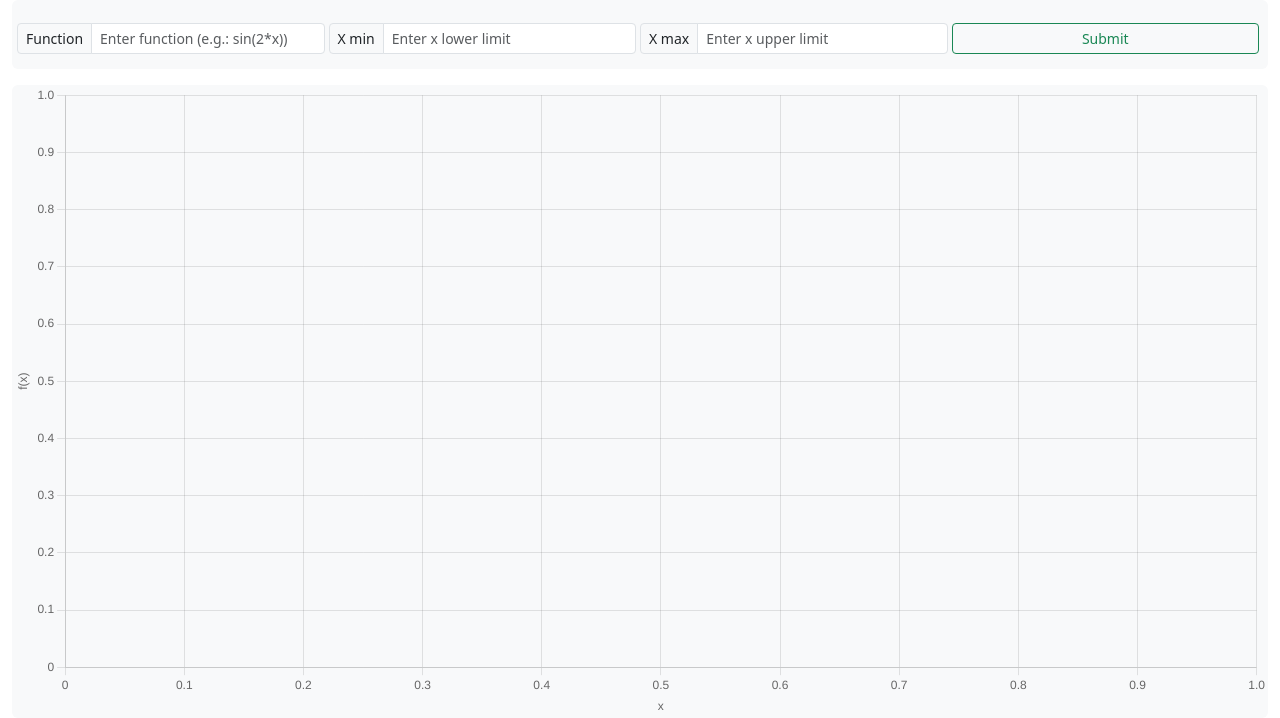
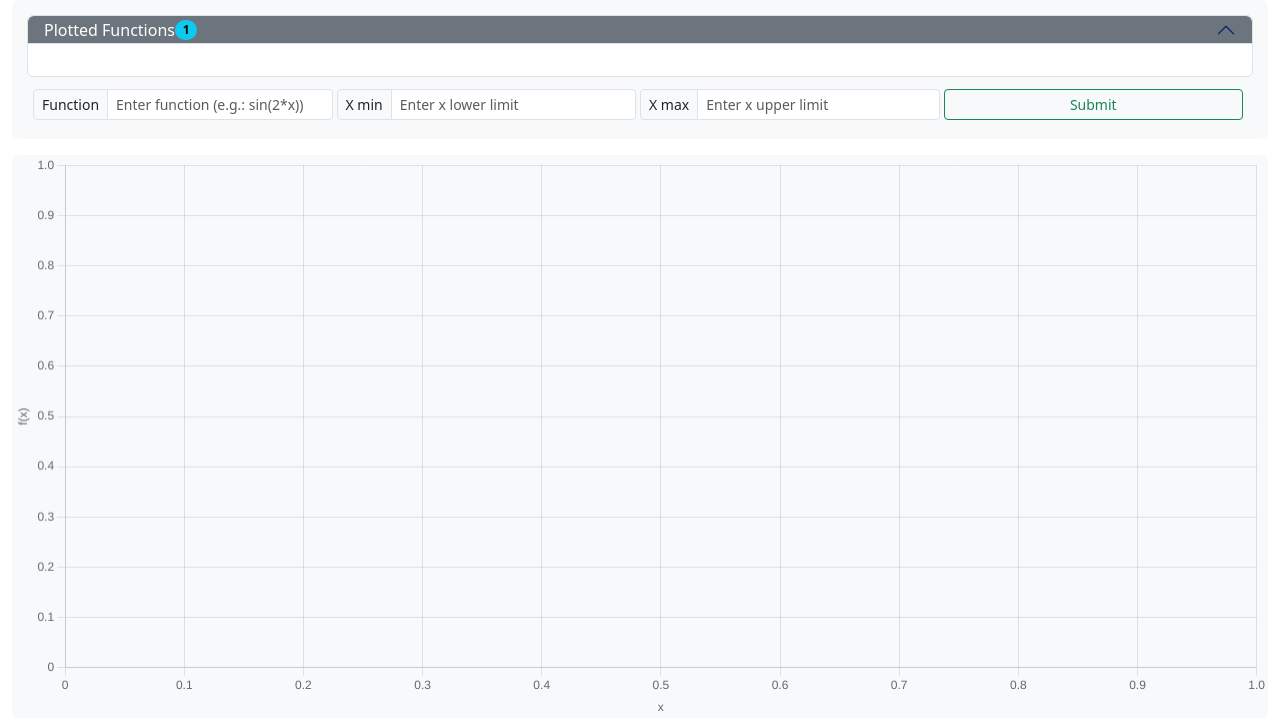
Before and after one commit to af0liveira/funplotter, a Flask app: template app/templates/index.html in a window 1280 px wide. Shown: the part 82-800 px from the top of the page. Run offline with Flask 3, Linux system fonts and the light colour scheme; the template is opened without the code that fills it: most values are stand-ins (such as "Sample title", 1, 10 or a date in 2020); form fields are guessed from the names that the template uses.

Commit message:
Enclose list of plotted functions inside an accordion

```diff
--- a/app/templates/partials/functions.html
+++ b/app/templates/partials/functions.html
@@ -1,3 +1,14 @@
+{% if functions %}
+<div class="accordion p-0 m-0" id="accordionFunctions">
+  <div class="accordion-item rounded">
+    <h6 class="accordion-header">
+      <button class="accordion-button text-bg-secondary rounded-top p-1 px-3" type="button" data-bs-toggle="collapse" data-bs-target="#collapseFunctions"
+        aria-expanded="true" aria-controls="collapseFunctions">
+          Plotted Functions <span class="badge rounded-pill text-bg-info">{{ functions | length }}</span>
+      </button>
+    </h6>
+    <div id="collapseFunctions" class="accordion-collapse collapse show" data-bs-parent="#accordionFunctions">
+      <div class="accordion-body">
         {% for function, edit_form in functions | zip(edit_forms) %}
         {{ edit_form.hidden_tag() }}
 
@@ -65,5 +76,9 @@
 
           </div>
         </form>
-
         {% endfor %}
+      </div>
+    </div>
+  </div>
+</div>
+{% endif %}
--- a/app/templates/partials/new_function.html
+++ b/app/templates/partials/new_function.html
@@ -1,5 +1,5 @@
 <!-- Form for function input and limits -->
-<form class="row" action="{{ url_for('index') }}" method="post" novalidate>
+<form class="row m-1" action="{{ url_for('index') }}" method="post" novalidate>
   {{ add_form.hidden_tag() }}
   <div class="row g-1">
 
```
Lines whose indentation alone changed are shown as unchanged.
